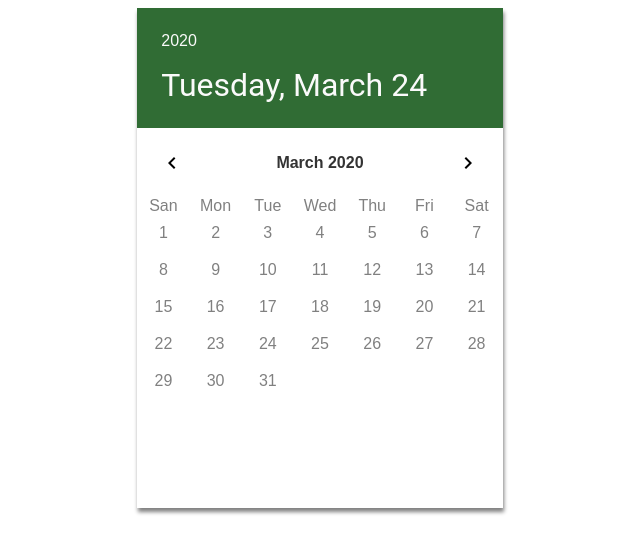
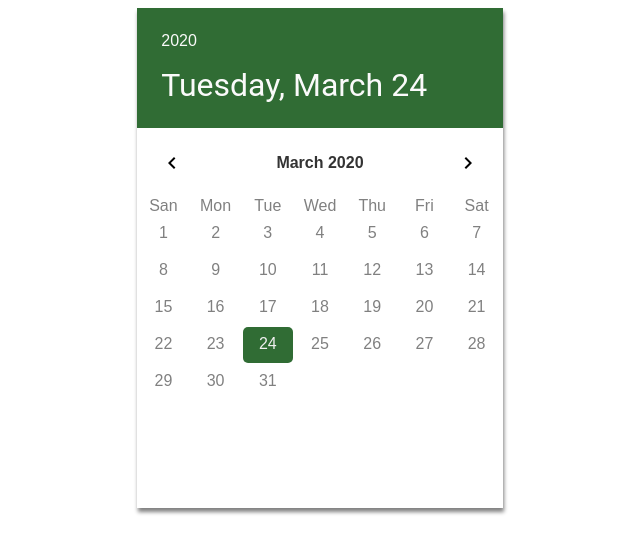
Before and after one commit to Evandro18/React-Calendar, a React (Create React App) app: page / in a window 1280 px wide. Shown: the top 554 px of the page, without its empty margins (320-960 px from the left). Built offline with nearby package versions, Linux system fonts and the light colour scheme.

Commit message:
fix(select-range): fix bug on select new range

```diff
--- a/src/App.js
+++ b/src/App.js
@@ -8,7 +8,7 @@ import getMonthsLength from './getDaysInMonth'
 import { dayNames, monthNames as months, ENUM_TYPES } from './contants'
 
 export default function App({ weekDayNames, monthNames, date, type = 'onlydate' }) {
-  const [dates, setDates] = useState(new Map([[new ParserDate().toJSON(), new ParserDate()]]))
+  const [dates, setDates] = useState(new Map([[new ParserDate().reset().toJSON(), new ParserDate()]]))
   const [currentDate, setDate] = useState(new ParserDate())
   const [month, setMonth] = useState(null)
 
@@ -82,8 +82,11 @@ export default function App({ weekDayNames, monthNames, date, type = 'onlydate'
           const newRange = buildRange(start, newDate)
           newRange.forEach(el => upsertDateValues(values, el))
           setDates(values)
-        } else if (diff <= 0){
-          values = upsertDateValues(values, newDate)
+        }
+        if (diff <= 0){
+          if (!values.get(newDate.reset().toJSON())) {
+            values = upsertDateValues(values, newDate)
+          }
           setDates(values)
         }
       }
@@ -139,6 +142,8 @@ export default function App({ weekDayNames, monthNames, date, type = 'onlydate'
     return map
   }
 
+  console.log('LOG: ', dates)
+
   return (
     <div className='App'>
       <div className='calendar'>
--- a/src/ParseDate.js
+++ b/src/ParseDate.js
@@ -29,4 +29,9 @@ export default class CustomDate extends Date {
     }
     return values[key]
   }
+
+  reset() {
+    this.setHours(0, 0, 0, 0)
+    return this
+  }
 }
```
